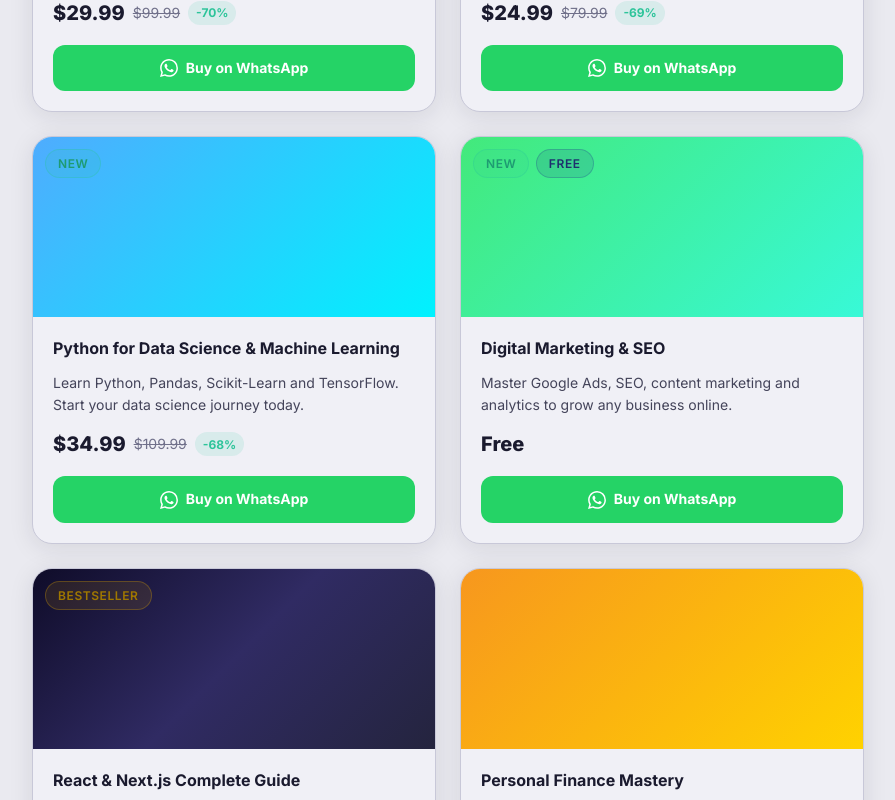
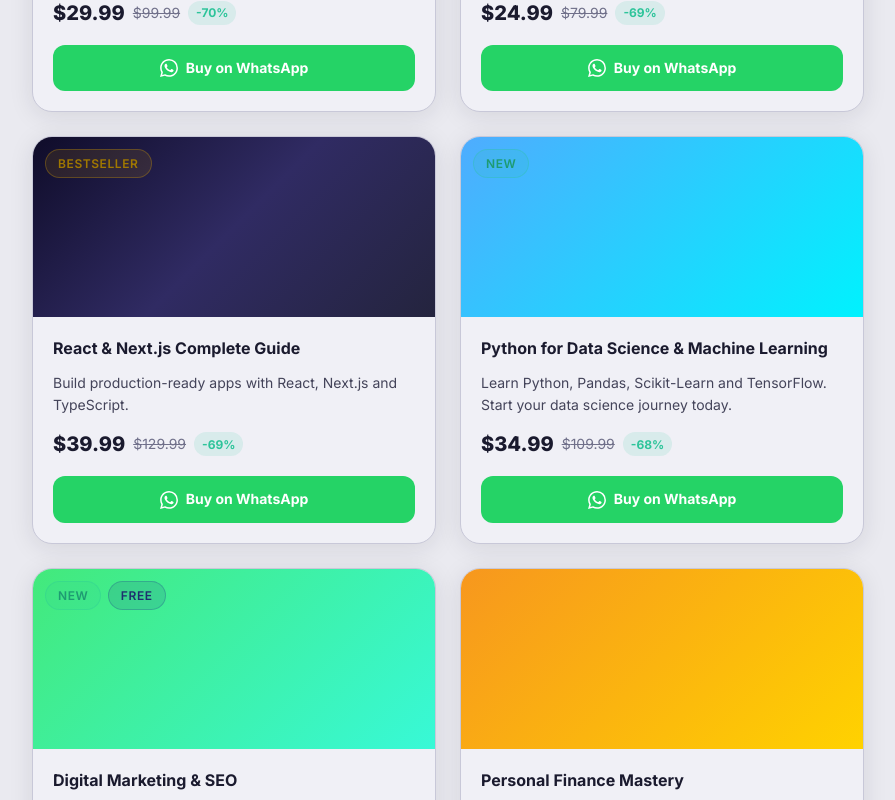
Before and after one commit to maxin3820-jpg/BC, a React (Vite) app: page /courses in a window 1280 px wide. Shown: the part 660-1460 px from the top of the page, without its empty margins (352-1247 px from the left). Built offline with nearby package versions, Linux system fonts and the light colour scheme; no server answers; the database is empty.

Commit message:
Fix runtime crashes: search on missing fields, broken /about link, sort on missing students field

```diff
--- a/src/pages/Courses.jsx
+++ b/src/pages/Courses.jsx
@@ -25,8 +25,7 @@ const Courses = () => {
       const q = search.toLowerCase()
       result = result.filter(c =>
         c.title.toLowerCase().includes(q) ||
-        c.instructor.toLowerCase().includes(q) ||
-        c.tags.some(t => t.toLowerCase().includes(q))
+        (c.description || '').toLowerCase().includes(q)
       )
     }
 
@@ -35,11 +34,11 @@ const Courses = () => {
     }
 
     switch (sortBy) {
-      case 'rating':     result.sort((a, b) => b.rating - a.rating); break
+      case 'rating':     result.sort((a, b) => (b.rating || 0) - (a.rating || 0)); break
       case 'newest':     result.sort((a, b) => (b.isNew ? 1 : 0) - (a.isNew ? 1 : 0)); break
-      case 'price-low':  result.sort((a, b) => a.price - b.price); break
-      case 'price-high': result.sort((a, b) => b.price - a.price); break
-      default:           result.sort((a, b) => b.students - a.students)
+      case 'price-low':  result.sort((a, b) => (a.price || 0) - (b.price || 0)); break
+      case 'price-high': result.sort((a, b) => (b.price || 0) - (a.price || 0)); break
+      default:           result.sort((a, b) => (b.isBestseller ? 1 : 0) - (a.isBestseller ? 1 : 0))
     }
 
     return result
--- a/src/pages/Home.jsx
+++ b/src/pages/Home.jsx
@@ -35,7 +35,7 @@ const Home = () => {
           </p>
           <div className="hero-actions">
             <Link to="/courses" className="btn btn-primary btn-lg">Explore Courses →</Link>
-            <Link to="/about" className="btn btn-secondary btn-lg">How It Works</Link>
+            <Link to="/contact" className="btn btn-secondary btn-lg">Contact Us</Link>
           </div>
           <div className="hero-trust">
             <div className="trust-avatars">
```
